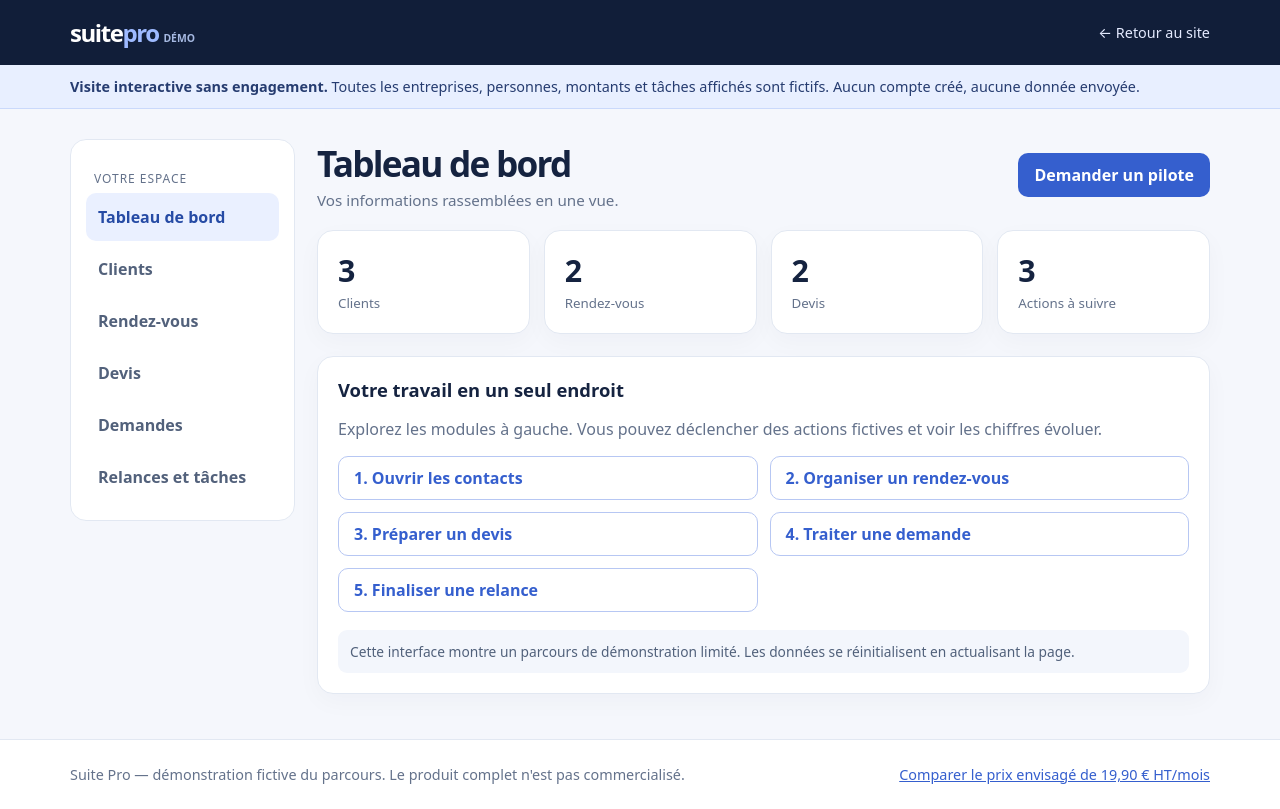
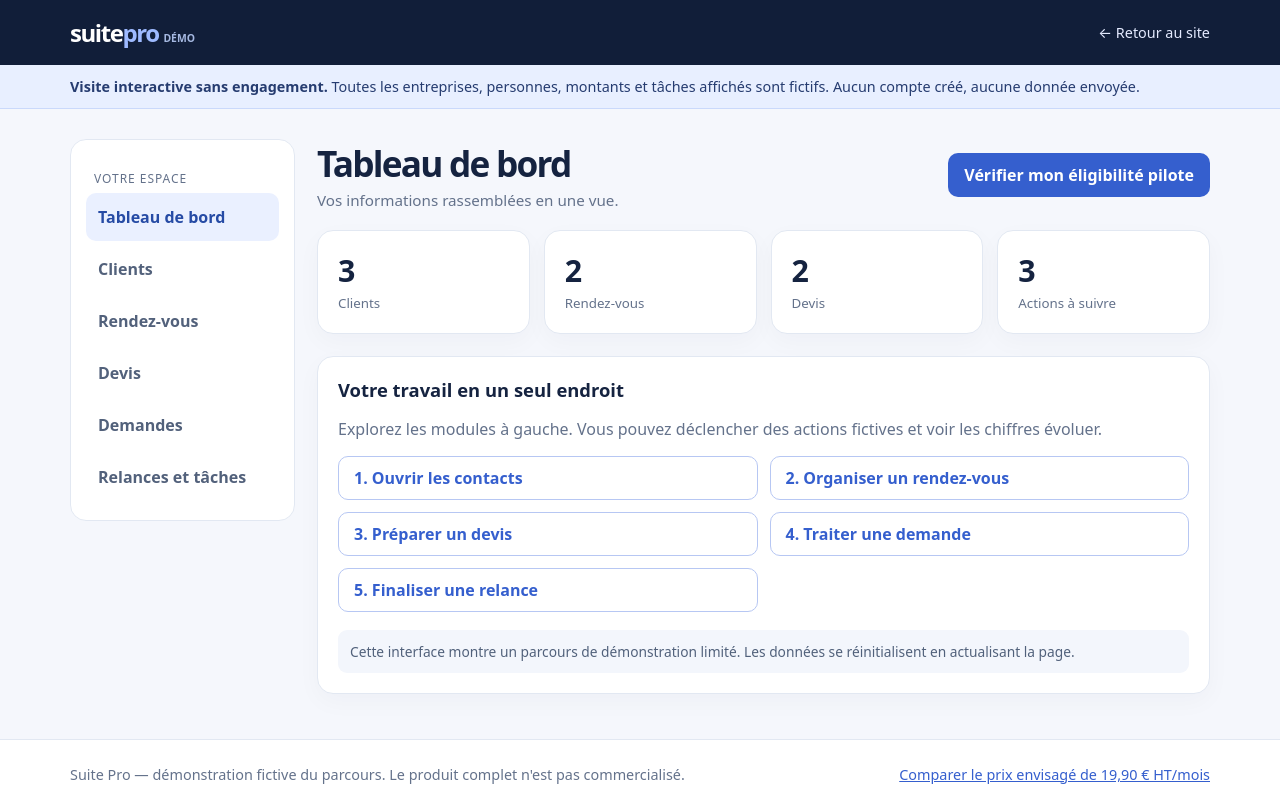
Before and after one commit to eddyfloquet69-blip/suite-pro-pilote, a plain HTML site: page demo.html in a window 1280 px wide. Drawn offline with Linux system fonts and the light colour scheme.

Commit message:
Connect interactive demo to pilot qualification

```diff
--- a/demo.html
+++ b/demo.html
@@ -34,7 +34,7 @@ footer{border-top:1px solid var(--line);padding:25px 0;background:white;color:va
 <button data-tab="taches" aria-selected="false">Relances et tâches</button>
 </nav>
 <main>
-<div class="topline"><div><h1 id="heading">Tableau de bord</h1><p class="sub" id="subtitle">La journée type d'une TPE de services, avec des données inventées.</p></div><a class="cta" href="mailto:eddyfloquet69@gmail.com?subject=Suite%20Pro%20-%20Candidature%20pilote&body=Bonjour%2C%20je%20souhaite%20%C3%A9changer%20pour%20tester%20Suite%20Pro.%0AMon%20secteur%20%3A%0AMes%20logiciels%20payants%20actuels%20%3A%0A">Demander un pilote</a></div>
+<div class="topline"><div><h1 id="heading">Tableau de bord</h1><p class="sub" id="subtitle">La journée type d'une TPE de services, avec des données inventées.</p></div><a class="cta" href="./pilote.html?source=demo">Vérifier mon éligibilité pilote</a></div>
 <div class="toast" id="toast" role="status" aria-live="polite"></div>
 <div id="content"></div>
 </main>
```
